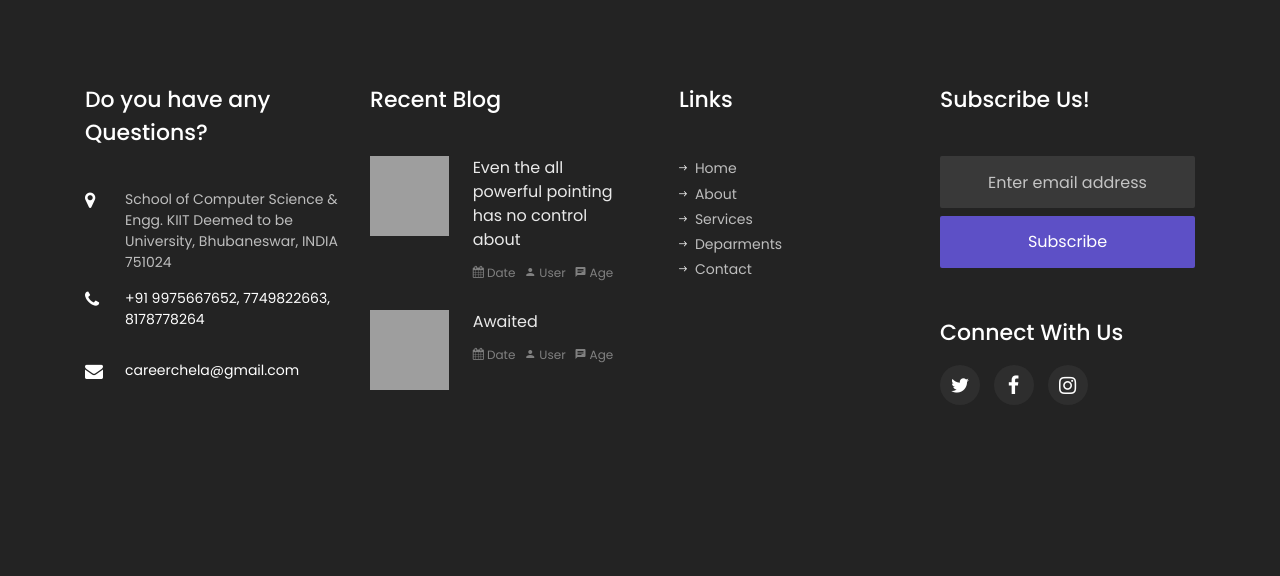
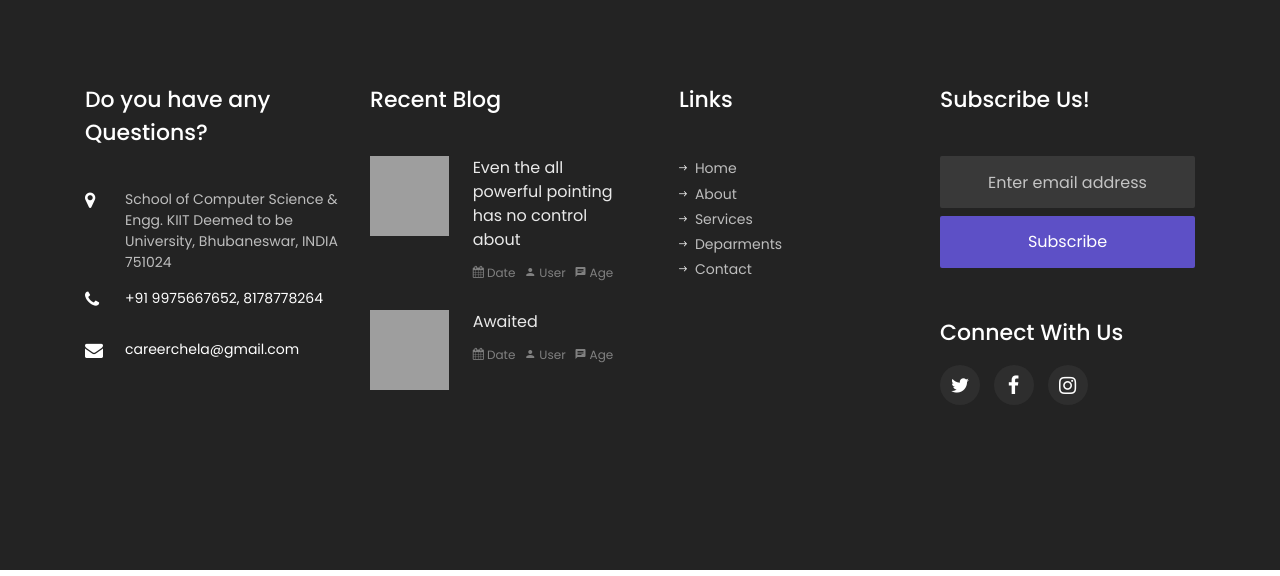
Before and after one commit to makecareereasy/makecareereasy, a Django app: page /register/ in a window 1280 px wide. Shown: the part 659-1235 px from the top of the page. Run offline with Django 3.2, Linux system fonts and the light colour scheme; some libraries are stand-ins or nearby versions; some web fonts are replaced; grey boxes are pictures that could not be loaded.

Commit message:
7749822663 removed
Signed-off-by: thisisankit27 <thisisankitsrivastava@gmail.com>

```diff
--- a/templates/footer.html
+++ b/templates/footer.html
@@ -7,7 +7,7 @@
                     <div class="block-23 mb-3">
                         <ul>
                             <li><span class="icon icon-map-marker"></span><span class="text">School of Computer Science & Engg. KIIT Deemed to be University, Bhubaneswar, INDIA 751024</span></li>
-                            <li><a href="#"><span class="icon icon-phone"></span><span class="text">+91 9975667652, 7749822663, 8178778264</span></a></li>
+                            <li><a href="#"><span class="icon icon-phone"></span><span class="text">+91 9975667652, 8178778264</span></a></li>
                             <li><a href="#"><span class="icon icon-envelope"></span><span class="text">careerchela@gmail.com</span></a></li>
                         </ul>
                     </div>
```
